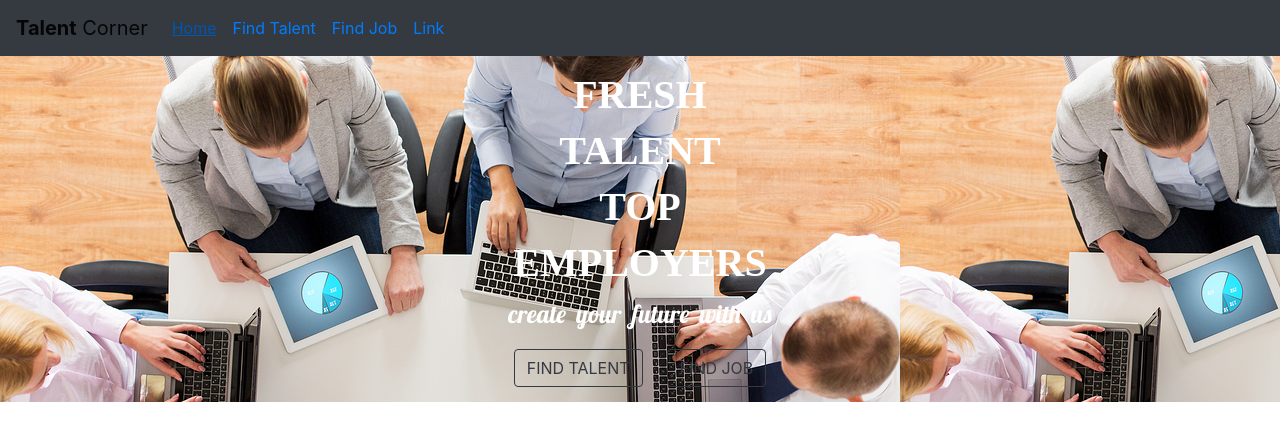
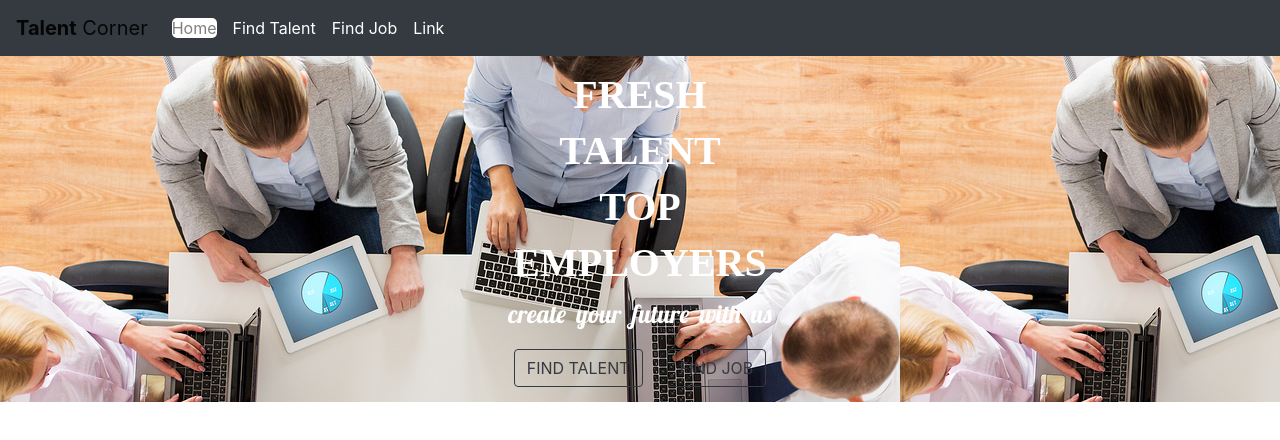
Before and after one commit to YakubuAmidu/Talent-corner, a React (Create React App) app: page / in a window 1280 px wide. In both pictures the pointer is over the link 194 px from the left and 28 px from the top of the page. Shown: the top 440 px of the page. Built offline with nearby package versions, Linux system fonts and the light colour scheme; a web font is replaced by a local one.

Commit message:
Commiting changes

```diff
--- a/src/components/Sass.scss
+++ b/src/components/Sass.scss
@@ -35,3 +35,14 @@
   font-size: 25px;
   color: #fff;
 }
+
+.Links_one {
+  color: #fff;
+}
+
+.Links_one:hover {
+  text-decoration: none;
+  background-color: #fff;
+  border-radius: 5px;
+  color: gray;
+}
```
